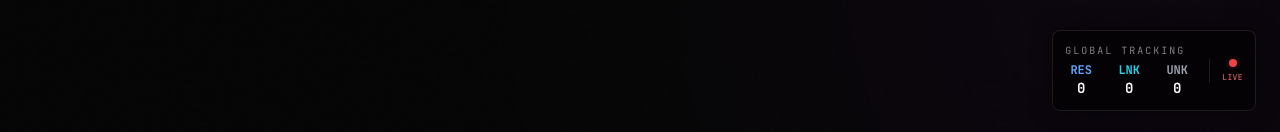
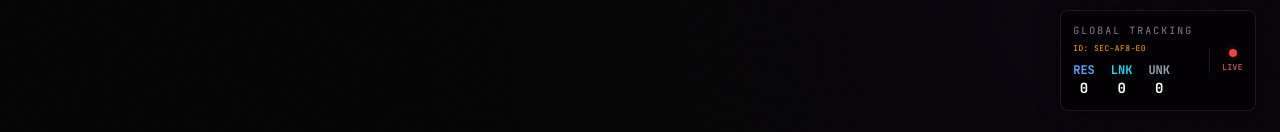
Before and after one commit to Aditya-Chavan-dev/Portfolio, a React (Vite) app in the folder frontend/: page / in a window 1280 px wide. Shown: the part 665-797 px from the top of the page. Built offline with nearby package versions, Linux system fonts and the light colour scheme; no server answers; the database is empty.

Commit message:
fix: resolve framer-motion useSpring TypeError in production

```diff
--- a/frontend/src/App.jsx
+++ b/frontend/src/App.jsx
@@ -13,10 +13,12 @@ const PHASE_DASHBOARD = 2;
 
 function App() {
     const [phase, setPhase] = useState(PHASE_ENTRY);
+    const [sessionId, setSessionId] = useState(null);
 
     useEffect(() => {
         // Initialize Session on App Mount (Detects source & increments if new)
-        initSession();
+        const { sessionId } = initSession();
+        setSessionId(sessionId);
     }, []);
 
     const startSession = () => {
@@ -29,7 +31,7 @@ function App() {
 
     return (
         <div className="text-[var(--color-text-primary)] font-sans">
-            <GlobalStatsHUD />
+            <GlobalStatsHUD sessionId={sessionId} />
             <AnimatePresence mode="wait">
 
                 {phase === PHASE_ENTRY && (
--- a/frontend/src/components/GlobalStatsHUD.jsx
+++ b/frontend/src/components/GlobalStatsHUD.jsx
@@ -1,8 +1,8 @@
 import React, { useState, useEffect } from 'react';
-import { motion, AnimatePresence } from 'framer-motion';
+import { motion, AnimatePresence, useSpring } from 'framer-motion';
 import { subscribeToVisits } from '../services/tracking';
 
-const GlobalStatsHUD = () => {
+const GlobalStatsHUD = ({ sessionId }) => {
     const [counts, setCounts] = useState({ linkedin: 0, resume: 0, anonymous: 0 });
     const [prevTotal, setPrevTotal] = useState(0);
     const [highlight, setHighlight] = useState(false);
@@ -44,6 +44,10 @@ const GlobalStatsHUD = () => {
                     <span className="text-[8px] md:text-[10px] uppercase tracking-[0.2em] text-white/50 font-mono">
                         Global Tracking
                     </span>
+                    {/* Unique Session ID Display */}
+                    <span className="text-[8px] font-mono text-[var(--color-accent-orange)] tracking-wider mb-1">
+                        ID: {sessionId || 'INITIALIZING...'}
+                    </span>
 
                     <div className="flex gap-4">
                         {items.map((item) => (
@@ -70,23 +74,30 @@ const GlobalStatsHUD = () => {
     );
 };
 
-// Animated Counter Sub-component
+// Magic Counter with Spring Animation
 const Counter = ({ value }) => {
+    const springValue = useSpring(0, {
+        stiffness: 100,
+        damping: 30,
+        restDelta: 0.001
+    });
+
+    const [displayValue, setDisplayValue] = useState(0);
+
+    useEffect(() => {
+        springValue.set(value);
+    }, [value, springValue]);
+
+    useEffect(() => {
+        return springValue.on("change", (latest) => {
+            setDisplayValue(Math.round(latest));
+        });
+    }, [springValue]);
+
     return (
-        <div className="relative h-5 w-8 overflow-hidden text-center">
-            <AnimatePresence mode='popLayout'>
-                <motion.span
-                    key={value}
-                    initial={{ y: 20, opacity: 0 }}
-                    animate={{ y: 0, opacity: 1 }}
-                    exit={{ y: -20, opacity: 0 }}
-                    transition={{ type: "spring", stiffness: 300, damping: 30 }}
-                    className="absolute inset-0 text-sm font-bold text-white font-mono"
-                >
-                    {value}
-                </motion.span>
-            </AnimatePresence>
-        </div>
+        <span className="relative text-sm font-bold text-white font-mono min-w-[20px] text-center inline-block">
+            {displayValue}
+        </span>
     );
 };
 
```
